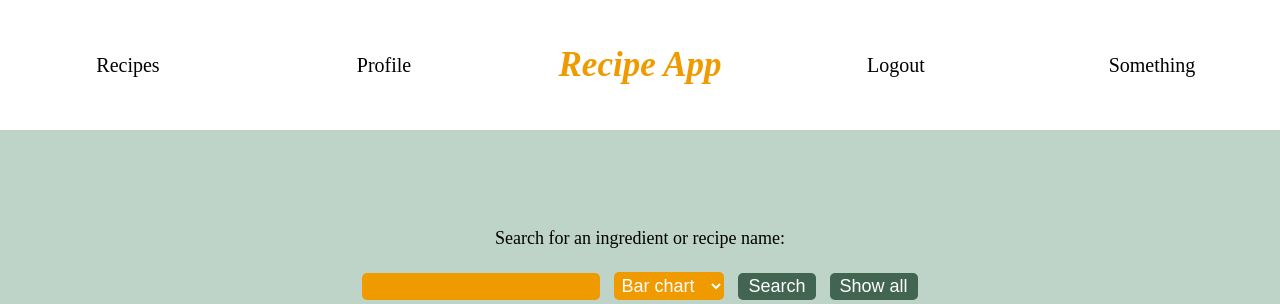
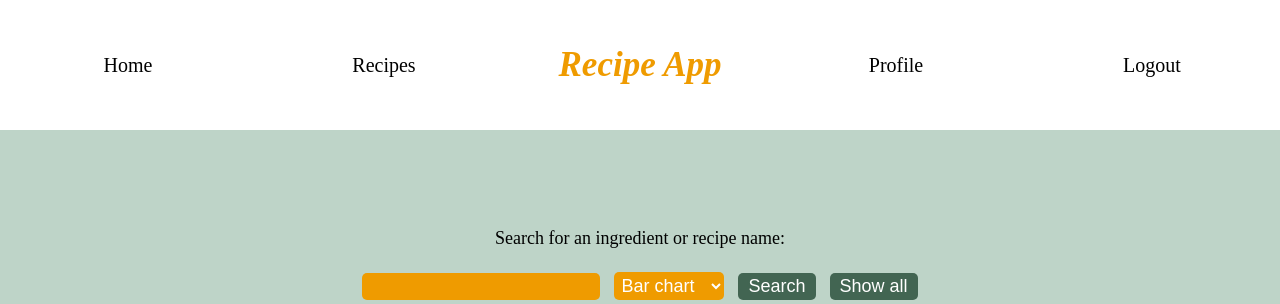
Before and after one commit to IsabelWen/recipe-app, a Django app: page /recipes/ in a window 1280 px wide. Shown: the top 304 px of the page. Run offline with Django 4.2, Linux system fonts and the light colour scheme; the visitor is signed in with stand-in values (Sample User, id 1); data that the repository does not hold is empty.

Commit message:
Update nav

```diff
--- a/src/recipes/templates/recipes/recipes_details.html
+++ b/src/recipes/templates/recipes/recipes_details.html
@@ -60,11 +60,11 @@
 <body>
     <nav>
         <ul>
+            <li class="navitem"><a href="{% url 'recipes:home' %}">Home</a></li>
             <li class="navitem"><a href="{% url 'recipes:recipes' %}">Recipes</a></li>
+            <li class="navitem"><a href="{% url 'recipes:home' %}"><h1>Recipe App</h1></a></li>
             <li class="navitem"><a href="{% url 'users:profile' %}">Profile</a></li>
-            <li class="navitem"><a href="{% url 'recipes:home' %}"><h1>Recipe App</h1></a></li>
             <li class="navitem"><a href ="{%url 'logout' %}"> Logout </a></li>
-            <li class="navitem"><input type="text" placeholder="Search"></li>
         </ul>
     </nav>
     <h2>{{object.name}}</h2>
--- a/src/recipes/templates/recipes/recipes_home.html
+++ b/src/recipes/templates/recipes/recipes_home.html
@@ -63,11 +63,11 @@
 <body>
     <nav>
         <ul>
+            <li class="navitem"><a href="{% url 'recipes:home' %}">Home</a></li>
             <li class="navitem"><a href="{% url 'recipes:recipes' %}">Recipes</a></li>
+            <li class="navitem"><a href="{% url 'recipes:home' %}"><h1>Recipe App</h1></a></li>
             <li class="navitem"><a href="{% url 'users:profile' %}">Profile</a></li>
-            <li class="navitem"><a href="{% url 'recipes:home' %}"><h1>Recipe App</h1></a></li>
             <li class="navitem"><a href ="{%url 'login' %}">Login</a></li>
-            <li class="navitem"><input type="text" placeholder="Search"></li>
         </ul>
     </nav>
     <main>
--- a/src/recipes/templates/recipes/recipes_list.html
+++ b/src/recipes/templates/recipes/recipes_list.html
@@ -116,11 +116,11 @@
 <body>
     <nav>
         <ul>
+            <li class="navitem"><a href="{% url 'recipes:home' %}">Home</a></li>
             <li class="navitem"><a href="{% url 'recipes:recipes' %}">Recipes</a></li>
+            <li class="navitem"><a href="{% url 'recipes:home' %}"><h1>Recipe App</h1></a></li>
             <li class="navitem"><a href="{% url 'users:profile' %}">Profile</a></li>
-            <li class="navitem"><a href="{% url 'recipes:home' %}"><h1>Recipe App</h1></a></li>
             <li class="navitem"><a href ="{%url 'logout' %}"> Logout </a></li>
-            <li class="navitem"><a href="#">Something</a></li>
         </ul>
     </nav>
     <main>
--- a/src/users/templates/users/users_profile.html
+++ b/src/users/templates/users/users_profile.html
@@ -104,11 +104,11 @@
 <body>
     <nav>
         <ul>
+            <li class="navitem"><a href="{% url 'recipes:home' %}">Home</a></li>
             <li class="navitem"><a href="{% url 'recipes:recipes' %}">Recipes</a></li>
+            <li class="navitem"><a href="{% url 'recipes:home' %}"><h1>Recipe App</h1></a></li>
             <li class="navitem"><a href="{% url 'users:profile' %}">Profile</a></li>
-            <li class="navitem"><a href="{% url 'recipes:home' %}"><h1>Recipe App</h1></a></li>
             <li class="navitem"><a href ="{%url 'logout' %}"> Logout </a></li>
-            <li class="navitem"><input type="text" placeholder="Search"></li>
         </ul>
     </nav>
     <main>
```
